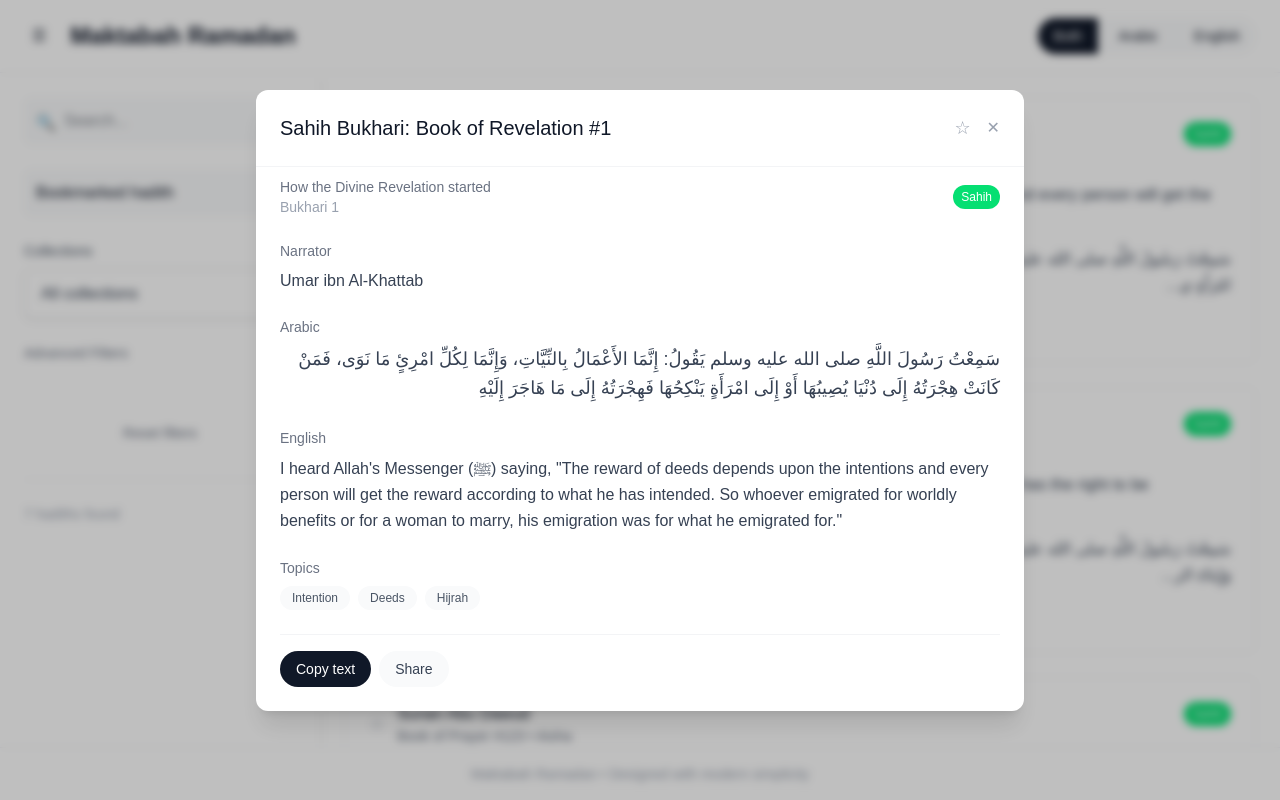
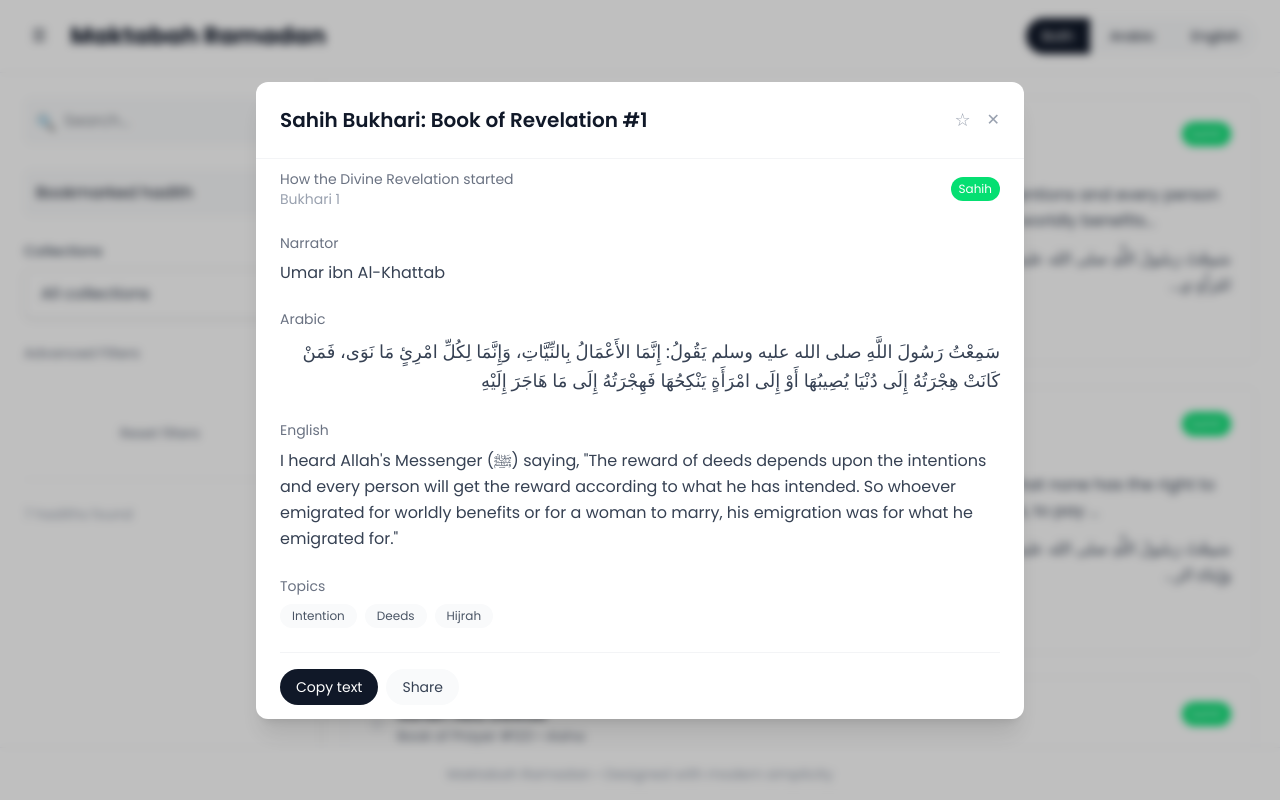
Before and after one commit to fvtrx/maktabah-ramadan, a Next.js app: page /hadith/1 in a window 1280 px wide. Built offline with nearby package versions, Linux system fonts and the light colour scheme.

Commit message:
chore: update font typeface

```diff
--- a/src/components/HadithDetailsModal.tsx
+++ b/src/components/HadithDetailsModal.tsx
@@ -70,7 +70,7 @@
         onClick={(e) => e.stopPropagation()}
       >
         <div className="flex justify-between items-center p-6 border-b border-gray-100">
-          <h2 className="text-xl font-light">
+          <h2 className="text-xl font-semibold">
             {selectedHadith.collection}: {selectedHadith.book} #
             {selectedHadith.number}
           </h2>
--- a/src/components/common/Layout.tsx
+++ b/src/components/common/Layout.tsx
@@ -36,6 +36,11 @@
         {/* Favicon */}
         <link rel="icon" href={favicon} />
         <link rel="apple-touch-icon" href="/apple-touch-icon.png" />
+
+        <style>
+          @import
+          url('https://fonts.googleapis.com/css2?family=Poppins:ital,wght@0,100;0,200;0,300;0,400;0,500;0,600;0,700;0,800;0,900;1,100;1,200;1,300;1,400;1,500;1,600;1,700;1,800;1,900&display=swap');
+        </style>
       </Head>
       <main>{children}</main>
     </>
--- a/src/styles/globals.css
+++ b/src/styles/globals.css
@@ -20,7 +20,7 @@
 body {
   color: var(--foreground);
   background: var(--background);
-  font-family: Arial, Helvetica, sans-serif;
+  font-family: "Poppins", sans-serif;
 }
 
 .sidebar {
```
